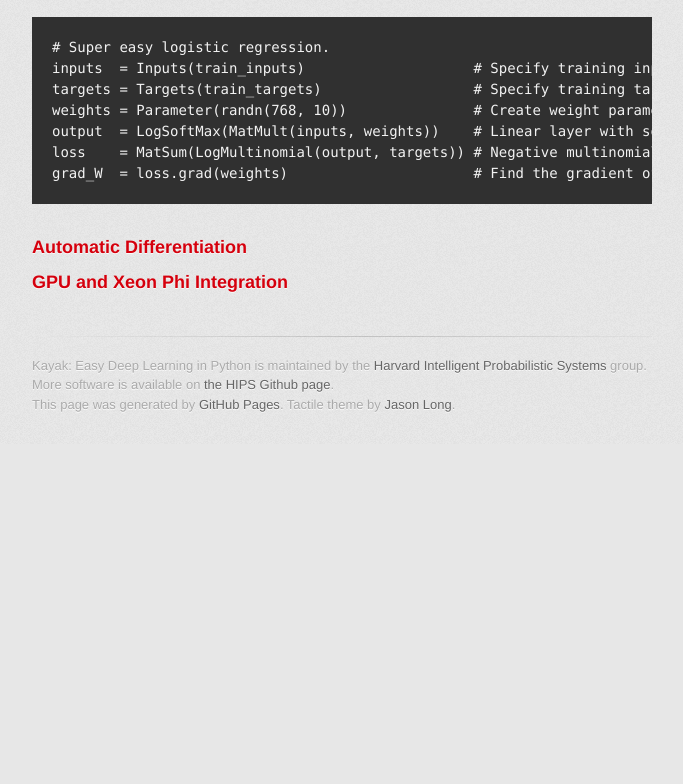
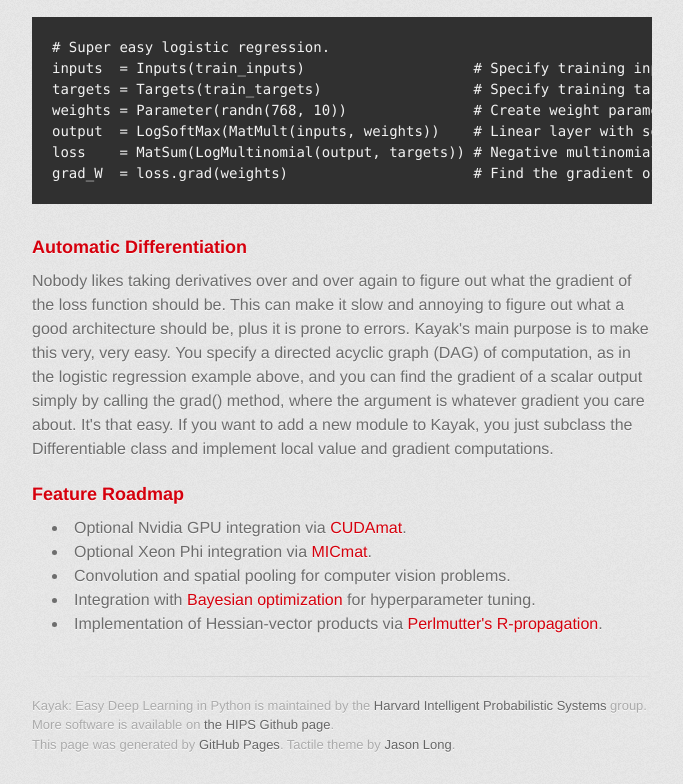
Before and after one commit to HIPS/Kayak, a plain HTML site: page index.html in a window 1280 px wide. Shown: the part 964-1748 px from the top of the page, without its empty margins (298-981 px from the left). Before the commit the page ends 1408 px from the top, so only its background shows below. Drawn offline with Linux system fonts and the light colour scheme; a web font is replaced by a local one.

Commit message:
Writing some text.

```diff
--- a/index.html
+++ b/index.html
@@ -82,8 +82,29 @@ grad_W  = loss.grad(weights)                      # Find the gradient of the tra
           </p>
 
 <h3>Automatic Differentiation</h3>
+          <p>
+          Nobody likes taking derivatives over and over again to
+          figure out what the gradient of the loss function should be.
+          This can make it slow and annoying to figure out what a good
+          architecture should be, plus it is prone to errors.  Kayak's
+          main purpose is to make this very, very easy.  You specify a
+          directed acyclic graph (DAG) of computation, as in the
+          logistic regression example above, and you can find the
+          gradient of a scalar output simply by calling the grad()
+          method, where the argument is whatever gradient you care
+          about.  It's that easy.  If you want to add a new module to
+          Kayak, you just subclass the Differentiable class and
+          implement local value and gradient computations.
+          </p>
 
-<h3>GPU and Xeon Phi Integration</h3>
+<h3>Feature Roadmap</h3>
+<ul>
+  <li>Optional Nvidia GPU integration via <a href="https://github.com/cudamat/cudamat">CUDAmat</a>.</li>
+  <li>Optional Xeon Phi integration via <a href="https://github.com/orippel/micmat">MICmat</a>.</li>
+  <li>Convolution and spatial pooling for computer vision problems.</li>
+  <li>Integration with <a href="https://github.com/JasperSnoek/spearmint">Bayesian optimization</a> for hyperparameter tuning.</li>
+  <li>Implementation of Hessian-vector products via <a href="http://www.bcl.hamilton.ie/~barak/papers/nc-hessian.pdf">Perlmutter's R-propagation</a>.</li>
+</ul>
 
 <footer>
   Kayak: Easy Deep Learning in Python is maintained by
```
